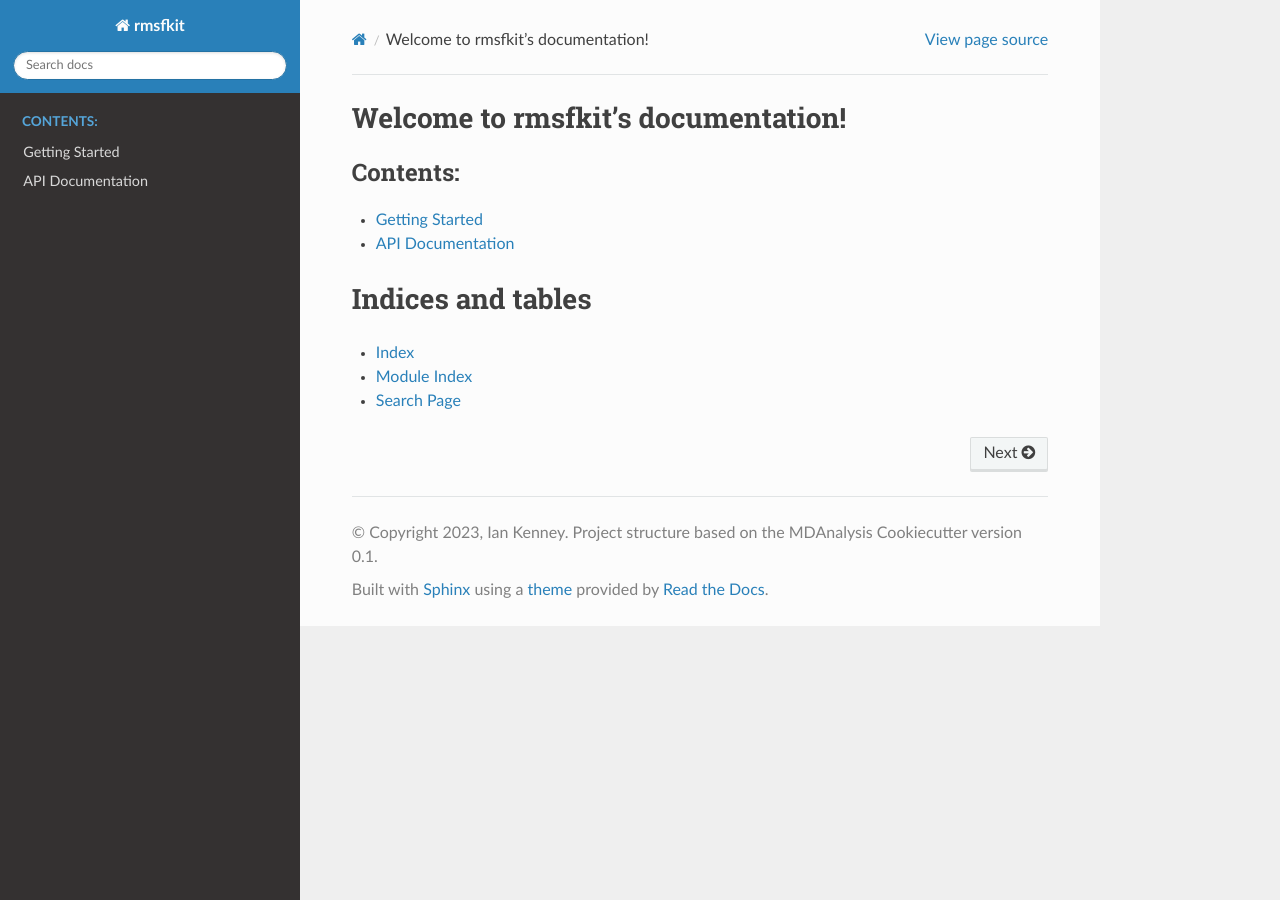
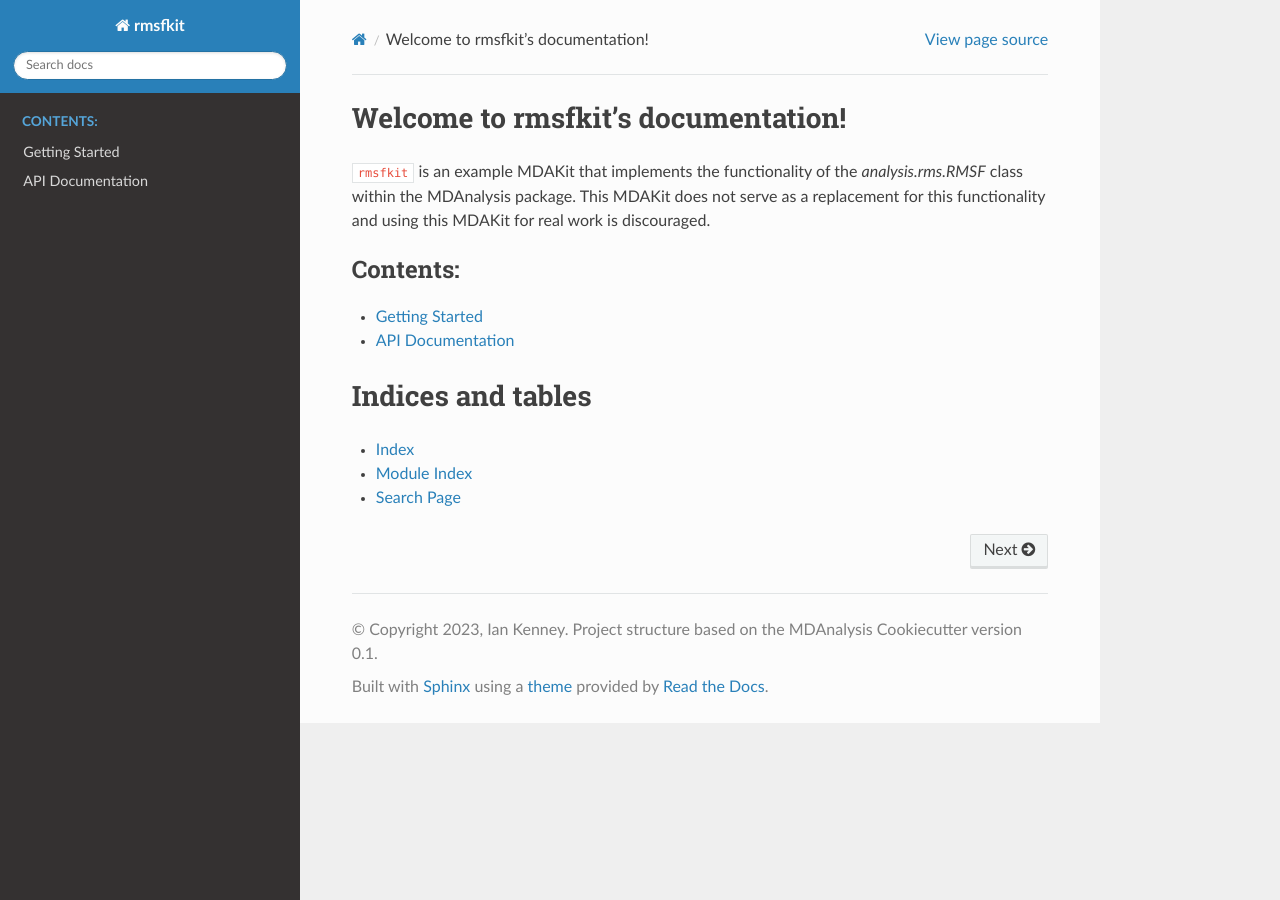
Before and after one commit to ianmkenney/rmsfkit2, a Sphinx documentation site: the page built from docs/source/index.rst, in a window 1280 px wide. Built offline with Sphinx 7.4.7 and the Read the Docs theme 2.0.0, drawn with Linux system fonts in a browser that asks for light colours; the version number could not be read and is left out.

Commit message:
Fixed local docs

```diff
--- a/docs/requirements.yaml
+++ b/docs/requirements.yaml
@@ -1,4 +1,4 @@
-name: rmsfkit2-docs
+name: rmsfkit-docs
 channels:
 dependencies:
     # Base depends
--- a/docs/source/api.rst
+++ b/docs/source/api.rst
@@ -4,4 +4,4 @@ API Documentation
 .. autosummary::
    :toctree: autosummary
 
-   rmsfkit2.canvas
+   rmsfkit.RMSF
--- a/docs/source/conf.py
+++ b/docs/source/conf.py
@@ -13,7 +13,7 @@
 # documentation root, use os.path.abspath to make it absolute, like shown here.
 
 # Incase the project was not installed
-import rmsfkit2
+import rmsfkit
 import os
 import sys
 sys.path.insert(0, os.path.abspath('../..'))
@@ -119,7 +119,7 @@ html_static_path = ['_static']
 # -- Options for HTMLHelp output ---------------------------------------------
 
 # Output file base name for HTML help builder.
-htmlhelp_basename = 'rmsfkit2doc'
+htmlhelp_basename = 'rmsfkitdoc'
 
 
 # -- Options for LaTeX output ------------------------------------------------
@@ -146,8 +146,8 @@ latex_elements = {
 # (source start file, target name, title,
 #  author, documentclass [howto, manual, or own class]).
 latex_documents = [
-    (master_doc, 'rmsfkit2.tex', 'rmsfkit Documentation',
-     'rmsfkit2', 'manual'),
+    (master_doc, 'rmsfkit.tex', 'rmsfkit Documentation',
+     'rmsfkit', 'manual'),
 ]
 
 
@@ -156,7 +156,7 @@ latex_documents = [
 # One entry per manual page. List of tuples
 # (source start file, name, description, authors, manual section).
 man_pages = [
-    (master_doc, 'rmsfkit2', 'rmsfkit Documentation',
+    (master_doc, 'rmsfkit', 'rmsfkit Documentation',
      [author], 1)
 ]
 
@@ -167,8 +167,8 @@ man_pages = [
 # (source start file, target name, title, author,
 #  dir menu entry, description, category)
 texinfo_documents = [
-    (master_doc, 'rmsfkit2', 'rmsfkit Documentation',
-     author, 'rmsfkit2', 'A short description of the project.',
+    (master_doc, 'rmsfkit', 'rmsfkit Documentation',
+     author, 'rmsfkit', 'A short description of the project.',
      'Miscellaneous'),
 ]
 
--- a/docs/source/index.rst
+++ b/docs/source/index.rst
@@ -1,10 +1,8 @@
-.. rmsfkit2 documentation master file, created by
-   sphinx-quickstart on Thu Mar 15 13:55:56 2018.
-   You can adapt this file completely to your liking, but it should at least
-   contain the root `toctree` directive.
-
 Welcome to rmsfkit's documentation!
 =========================================================
+
+``rmsfkit`` is an example MDAKit that implements the functionality of the `analysis.rms.RMSF` class within the MDAnalysis package.
+This MDAKit does not serve as a replacement for this functionality and using this MDAKit for real work is discouraged.
 
 .. toctree::
    :maxdepth: 2
@@ -14,7 +12,6 @@ Welcome to rmsfkit's documentation!
    api
 
 
-
 Indices and tables
 ==================
 
```
Also changed, not shown: docs/source/getting_started.rst (+7 -1 lines), 2 other files.
